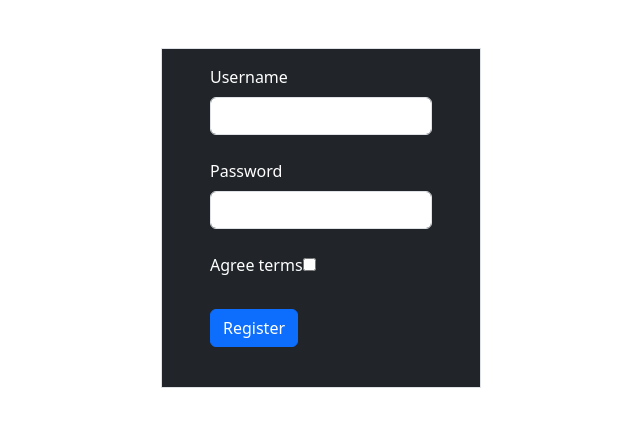
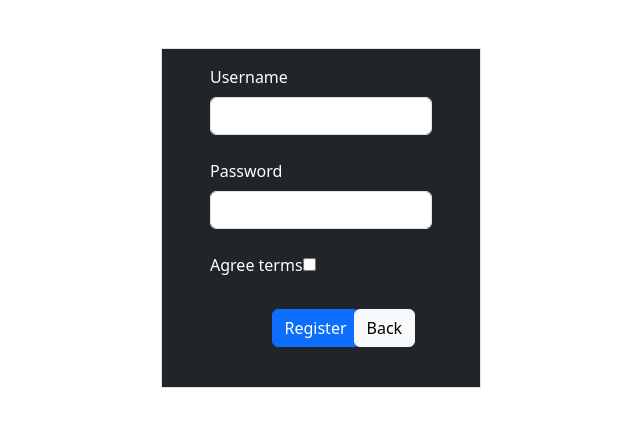
Before and after one commit to Marator2K07/Phone-store, a Symfony app: template templates/registration/registration.html.twig in a window 1280 px wide. Shown: the top 427 px of the page, without its empty margins (319-959 px from the left). Run offline with Twig, Linux system fonts and the light colour scheme; the template is opened without the code that fills it, so the values that code supplies are empty; form fields are guessed from the names that the template uses; some libraries are stand-ins or nearby versions.

Commit message:
Update registration.html.twig
У формы регистрации появилась возможность вернуться обратно.

```diff
--- a/templates/registration/registration.html.twig
+++ b/templates/registration/registration.html.twig
@@ -27,7 +27,14 @@
         {{ form_row(registrationForm.agreeTerms) }}
         </div>
 
-        <button type="submit" class="btn btn-primary btn-block mb-4 ">Register</button>
+        <div class="row justify-content-center">
+            <div class="col-4">
+                <button type="submit" class="btn btn-primary btn-block mb-4 ">Register</button>
+            </div>
+            <div class="col-2">
+                <a class="btn btn-light action-button" role="button" href="/">Back</a></div>
+            </div>
+        </div>
 
     {{ form_end(registrationForm) }}
     </div>
```
